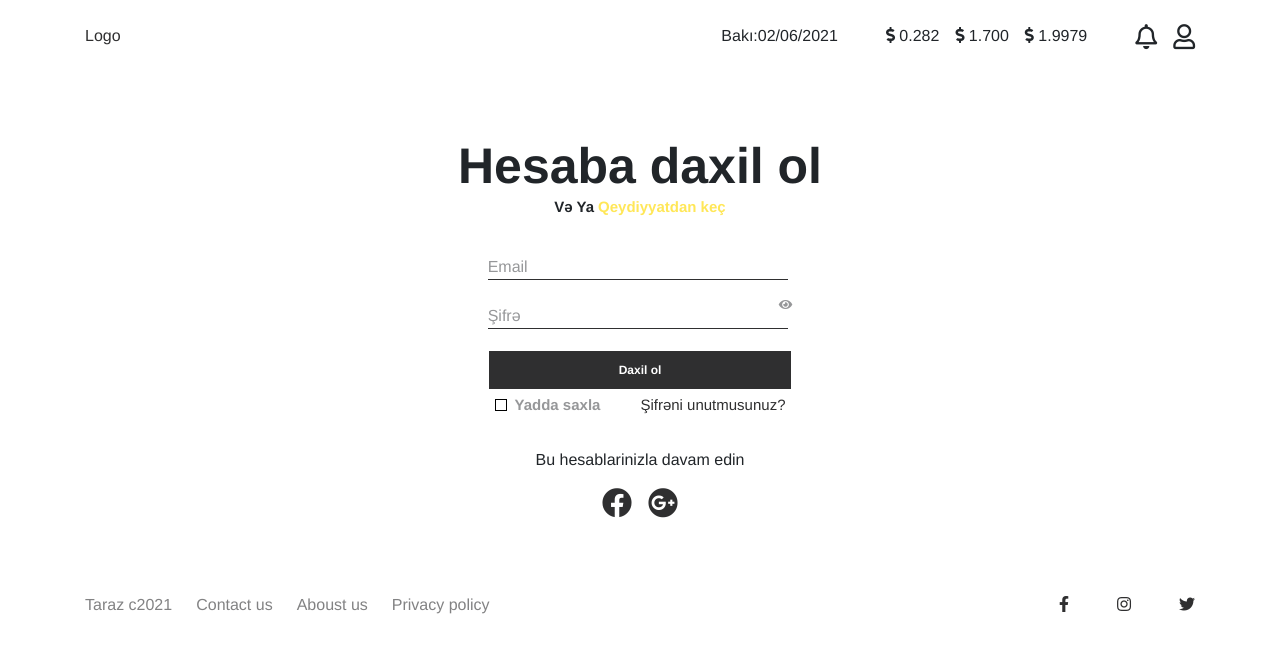
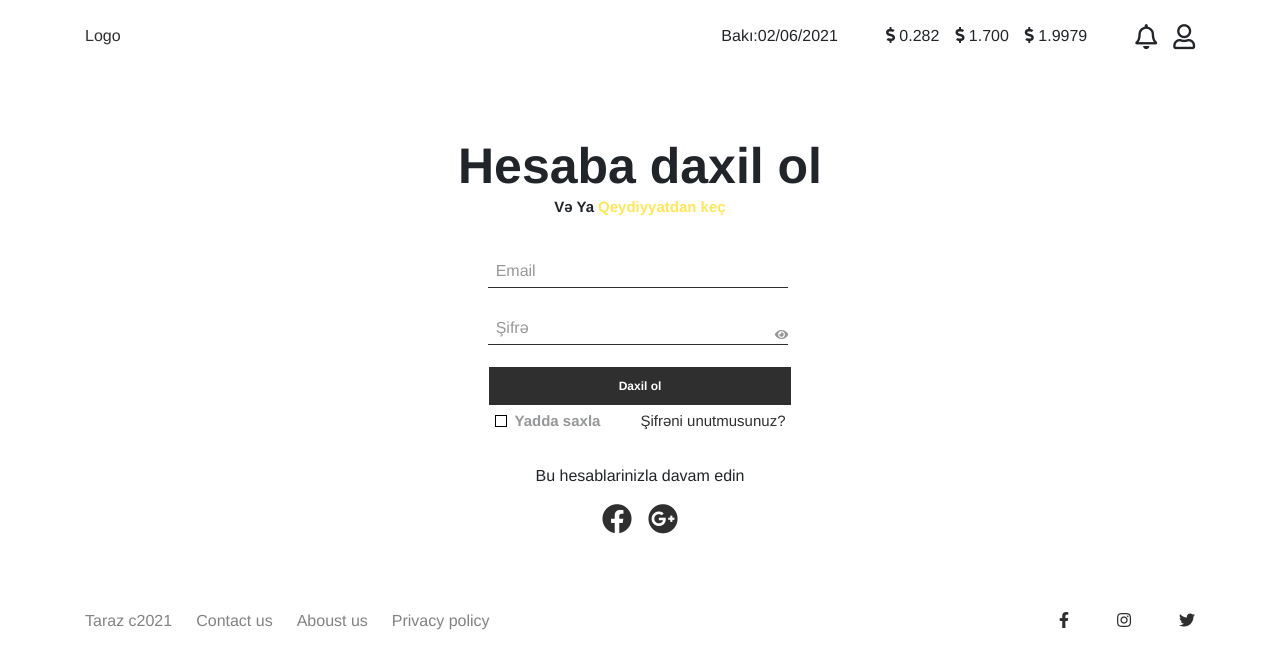
Before and after one commit to kananrahimli/taraz, a Vue app: page /login in a window 1280 px wide. Shown: the top 668 px of the page. Built offline with nearby package versions, Linux system fonts and the light colour scheme.

Commit message:
last_commit

```diff
--- a/src/components/ui/BaseInput.vue
+++ b/src/components/ui/BaseInput.vue
@@ -76,6 +76,7 @@ export default {
     border: transparent;
     border-bottom: 1.5px solid  #2F2F30;
     margin: 12px 0px;
+    padding: 4px 8px;
 }
 .isNormal{
     border: transparent;
@@ -106,4 +107,13 @@ i{
       color: #969799;
       font-size: 12px;
 }
+
+.fa-eye,.fa-eye-slash{
+     position: absolute;
+    right: 4px;
+    bottom: 16px;
+    cursor: pointer;
+      color: #969799;
+      font-size: 12px;
+}
 </style>
--- a/src/views/Signup.vue
+++ b/src/views/Signup.vue
@@ -1,7 +1,7 @@
 <template>
   <div
     id="signup"
-    class="d-flex  justify-content-center align-items-center flex-column py-3 mb-3"
+    class="d-flex  justify-content-center align-items-center flex-column py-2 mb-3"
   >
     <div class="d-flex flex-column">
       <h1 class="font-weight-bold mb-0">Hesab yarat</h1>
```
